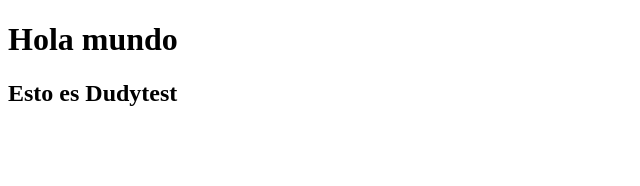
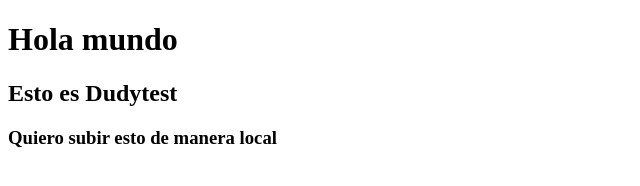
Before and after one commit to GaeteMariaTrinidad/Dudytest, a plain HTML site: page DudyTest/index.html in a window 1280 px wide. Shown: the whole page, without its empty margins (0-640 px from the left). Drawn offline with Linux system fonts and the light colour scheme.

Commit message:
Update index.html

```diff
--- a/DudyTest/index.html
+++ b/DudyTest/index.html
@@ -9,5 +9,6 @@
 <body>
     <h1>Hola mundo</h1>
     <h2>Esto es Dudytest</h2>
+    <h3>Quiero subir esto de manera local</h3>
 </body>
 </html>
```
